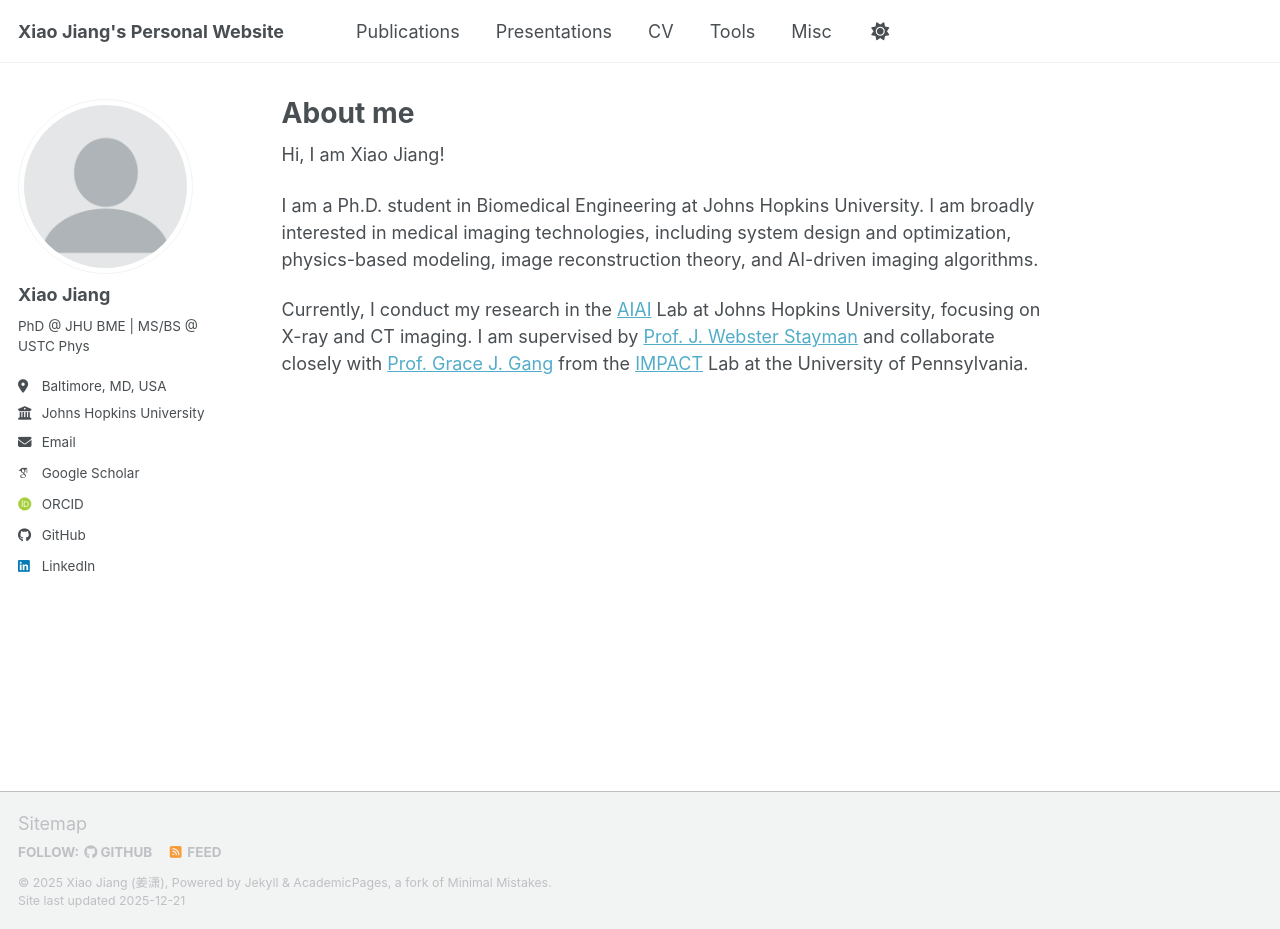
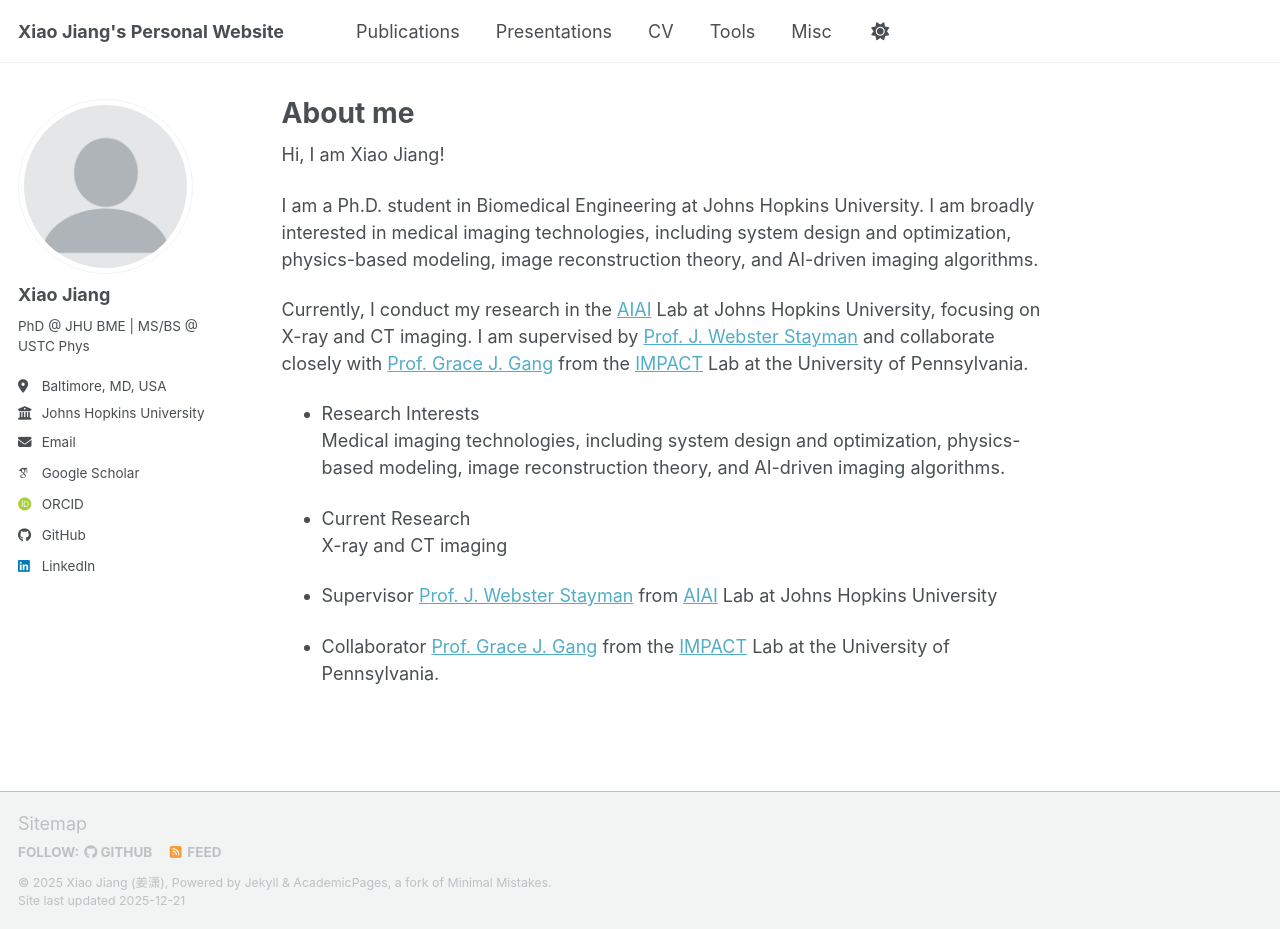
Before and after one commit to Xiao-Jiang-22/Xiao-Jiang-22.github.io, a Jekyll site: the page built from _pages/about.md, in a window 1280 px wide and 929 px high. Built offline with Jekyll 4.4.1, drawn with Linux system fonts in a browser that asks for light colours; some web fonts are replaced; a script bundle is joined from its source files by our own code; library files that are not in the unit come from our copies.

Commit message:
Update about.md

```diff
--- a/_pages/about.md
+++ b/_pages/about.md
@@ -12,3 +12,15 @@ Hi, I am Xiao Jiang!
 I am a Ph.D. student in Biomedical Engineering at Johns Hopkins University. I am broadly interested in medical imaging technologies, including system design and optimization, physics-based modeling, image reconstruction theory, and AI-driven imaging algorithms.
 
 Currently, I conduct my research in the [AIAI](https://aiai.jhu.edu/) Lab at Johns Hopkins University, focusing on X-ray and CT imaging. I am supervised by [Prof. J. Webster Stayman](https://www.bme.jhu.edu/people/faculty/j-webster-stayman/) and collaborate closely with [Prof. Grace J. Gang](https://www.med.upenn.edu/apps/faculty/index.php/g275/p9660505) from the [IMPACT](https://www3.pennmedicine.org/departments-and-centers/department-of-radiology/radiology-research/labs-and-centers/quantitative/laboratory-for-imaging-physics-analysis-and-clinical-translation) Lab at the University of Pennsylvania.
+
+* Research Interests
+ Medical imaging technologies, including system design and optimization, physics-based modeling, image reconstruction theory, and AI-driven imaging algorithms.
+
+* Current Research
+ X-ray and CT imaging
+
+* Supervisor
+ [Prof. J. Webster Stayman](https://www.bme.jhu.edu/people/faculty/j-webster-stayman/) from [AIAI](https://aiai.jhu.edu/) Lab at Johns Hopkins University
+
+* Collaborator
+ [Prof. Grace J. Gang](https://www.med.upenn.edu/apps/faculty/index.php/g275/p9660505) from the [IMPACT](https://www3.pennmedicine.org/departments-and-centers/department-of-radiology/radiology-research/labs-and-centers/quantitative/laboratory-for-imaging-physics-analysis-and-clinical-translation) Lab at the University of Pennsylvania.
```
